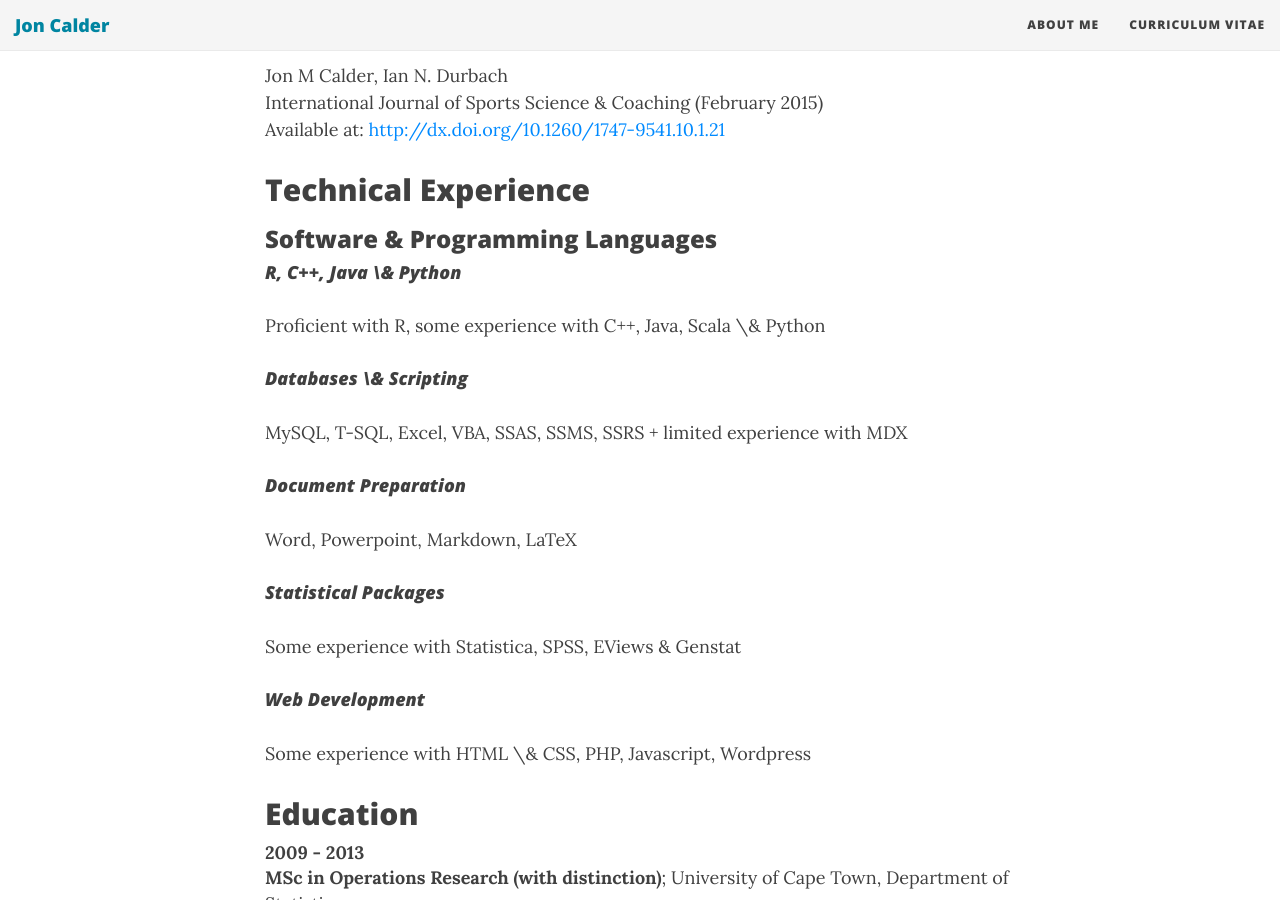
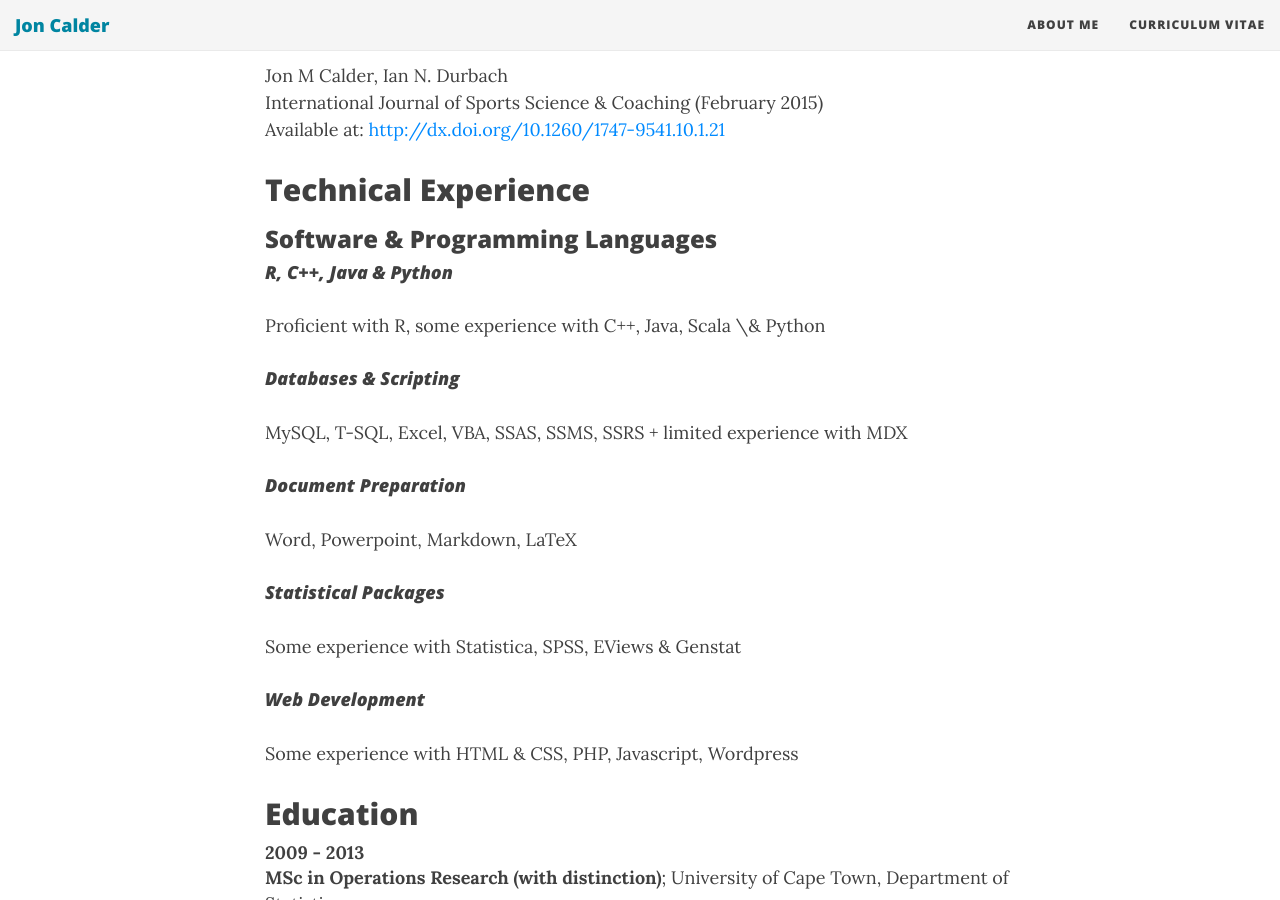
Before and after one commit to jonmcalder/jonmcalder.github.io, a Jekyll site: the page built from cv.md, in a window 1280 px wide and 900 px high, scrolled down 2016 px. Built offline with Jekyll 4.4.1, drawn with Linux system fonts in a browser that asks for light colours; nearby versions of some CDN libraries.

Commit message:
Update cv.md
Formatting fix.

```diff
--- a/cv.md
+++ b/cv.md
@@ -77,10 +77,10 @@ Technical Experience
 
 ### Software & Programming Languages
 
-#### _R, C++, Java \& Python_
+#### _R, C++, Java & Python_
 Proficient with R, some experience with C++, Java, Scala \& Python
 
-#### _Databases \& Scripting_
+#### _Databases & Scripting_
 MySQL, T-SQL, Excel, VBA, SSAS, SSMS, SSRS + limited experience with MDX
 
 #### _Document Preparation_
@@ -90,7 +90,7 @@ Word, Powerpoint, Markdown, LaTeX
 Some experience with Statistica, SPSS, EViews & Genstat
 
 #### _Web Development_
-Some experience with HTML \& CSS, PHP, Javascript, Wordpress
+Some experience with HTML & CSS, PHP, Javascript, Wordpress
 
 Education
 ----------
```
